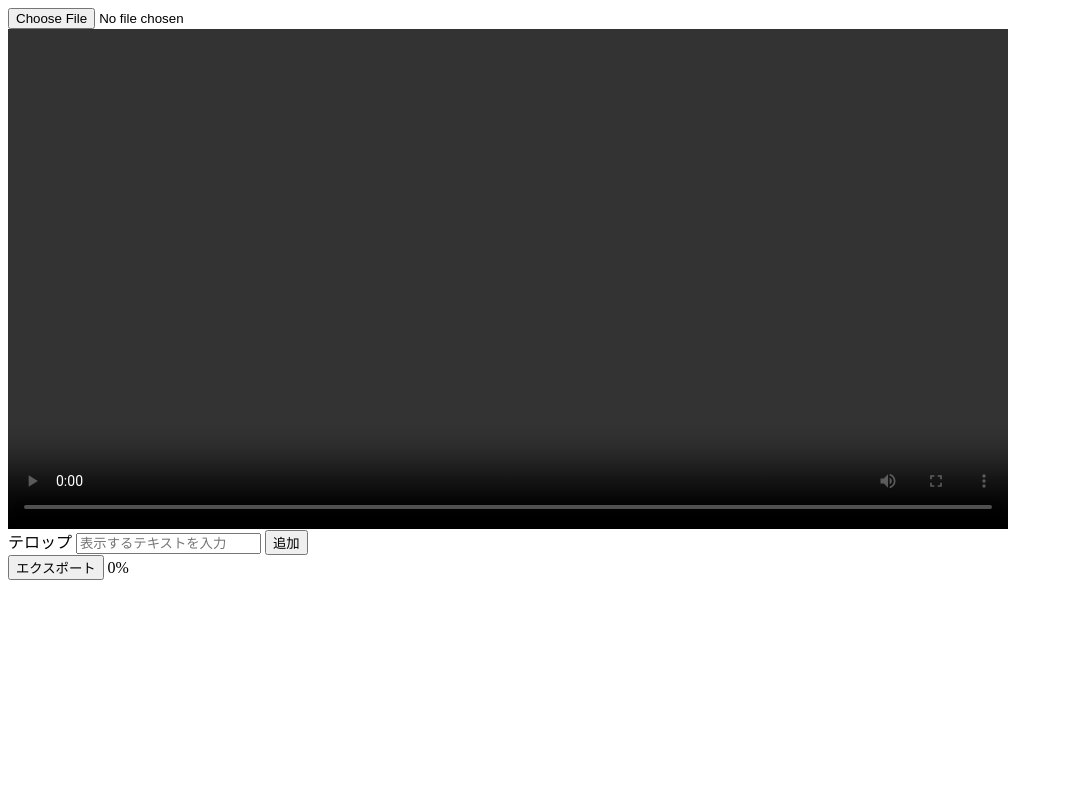
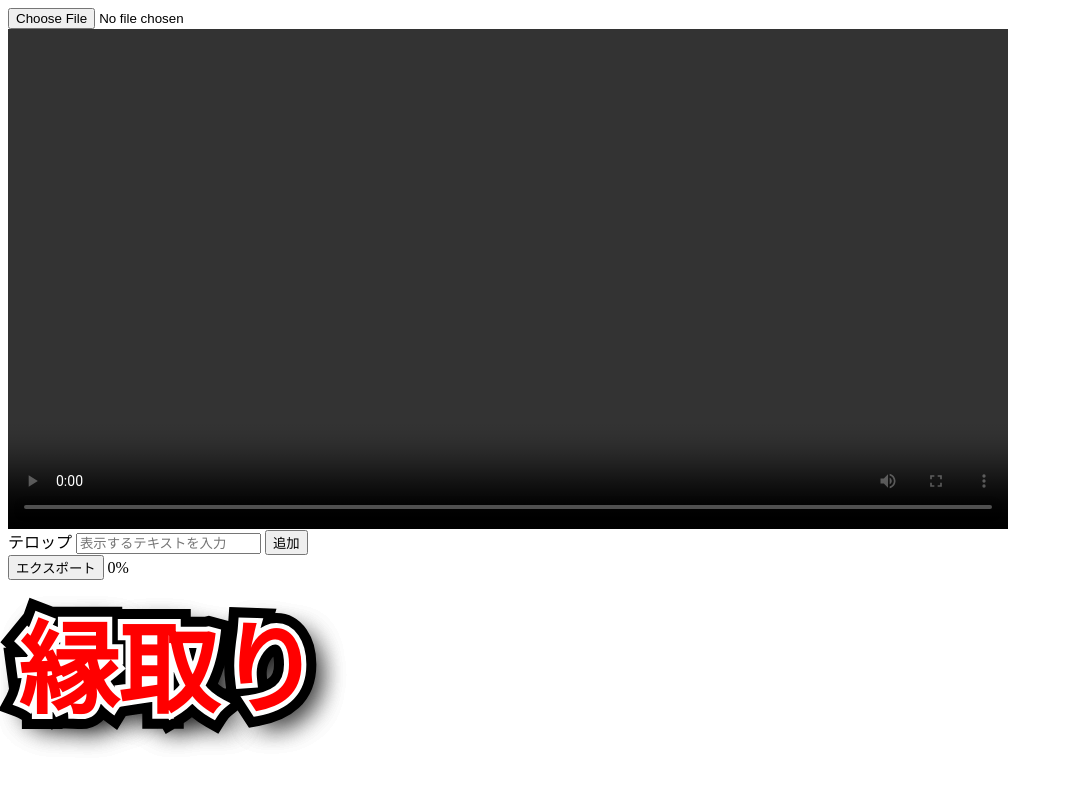
Before and after one commit to itukikikuti/ovo, a plain HTML site: page index.html in a window 1280 px wide. Shown: the whole page, without its empty margins (0-1071 px from the left). Drawn offline with Linux system fonts and the light colour scheme.

Commit message:
テロップの装飾をテスト

```diff
--- a/index.html
+++ b/index.html
@@ -30,6 +30,30 @@
             pointer-events: none;
             z-index: 10;
         }
+
+        .stroke{
+            padding: 10px;
+            color: #ff0000;
+            font-weight: bold;
+            font-size: 100px;
+            -webkit-text-stroke: 30px #000;
+            position: relative;
+            margin: 0;
+        }
+
+        .stroke2{
+            -webkit-text-stroke: 10px #ffffff;
+            position: absolute;
+            text-shadow:
+                10px 10px 30px rgba(0, 0, 0, 1),
+                10px 10px 30px rgba(0, 0, 0, 1),
+                10px 10px 30px rgba(0, 0, 0, 1);
+        }
+
+        .fuchiue{
+            -webkit-text-stroke: 0;
+            position: absolute;
+        }
     </style>
 </head>
 
@@ -53,6 +77,7 @@
         <!-- エンコードセクション -->
         <button onclick="startEncoding()">エクスポート</button>
         <label id="progress">0%</label>
+        <p class="stroke"><span class="stroke2">縁取り</span><span class="fuchiue">縁取り</span>縁取り</p>
     </div>
 
     <script src="https://unpkg.com/mp4-muxer@4.3.3/build/mp4-muxer.js"></script>
```
